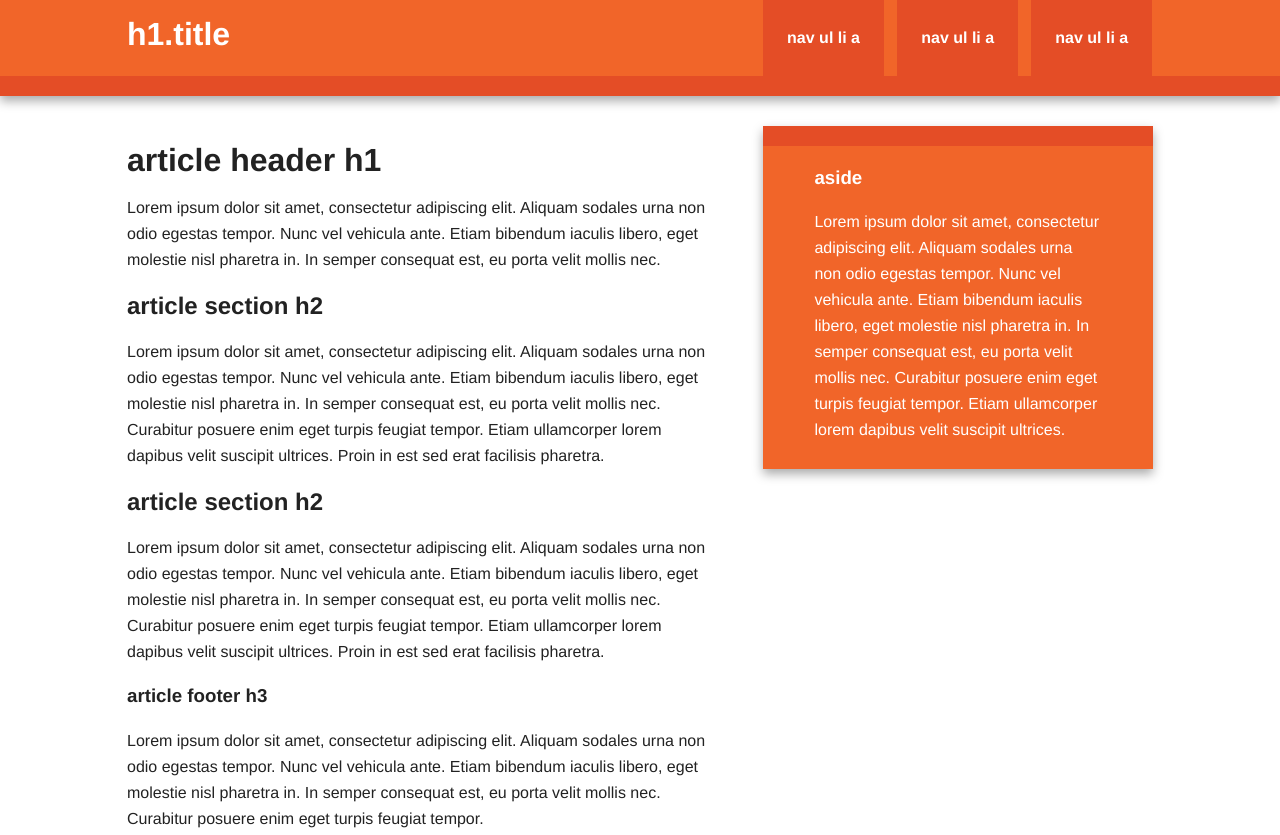
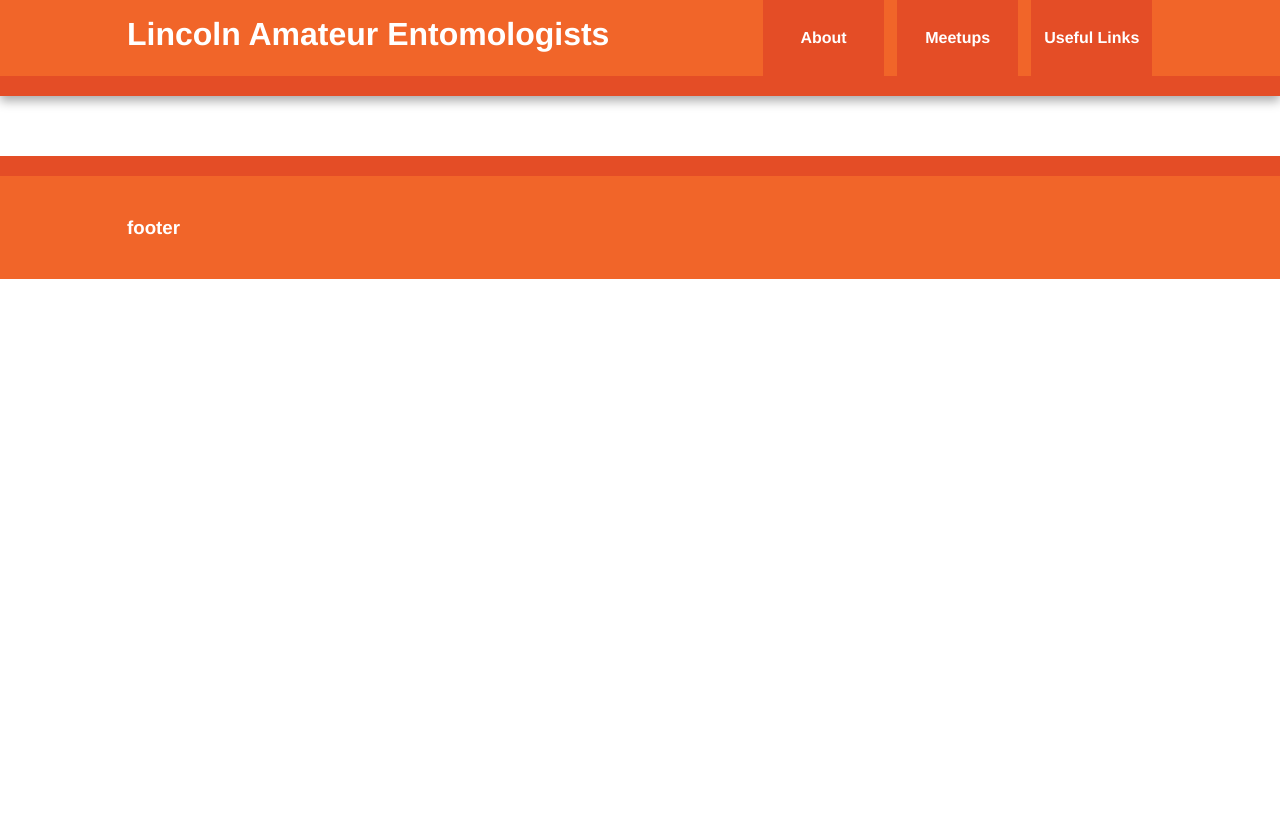
Before and after one commit to carriebeth26/LAE, a plain HTML site: page index.html in a window 1280 px wide. Shown: the top 835 px of the page. After the commit the page ends 800 px from the top, so only its background shows below. Drawn offline with nearby package versions, Linux system fonts and the light colour scheme.

Commit message:
Removed homepage items

```diff
--- a/index.html
+++ b/index.html
@@ -23,12 +23,12 @@
 
         <div class="header-container">
             <header class="wrapper clearfix">
-                <h1 class="title">h1.title</h1>
+                <h1 class="title">Lincoln Amateur Entomologists</h1>
                 <nav>
                     <ul>
-                        <li><a href="#">nav ul li a</a></li>
-                        <li><a href="#">nav ul li a</a></li>
-                        <li><a href="#">nav ul li a</a></li>
+                        <li><a href="#">About</a></li>
+                        <li><a href="#">Meetups</a></li>
+                        <li><a href="#">Useful Links</a></li>
                     </ul>
                 </nav>
             </header>
@@ -36,30 +36,6 @@
 
         <div class="main-container">
             <div class="main wrapper clearfix">
-
-                <article>
-                    <header>
-                        <h1>article header h1</h1>
-                        <p>Lorem ipsum dolor sit amet, consectetur adipiscing elit. Aliquam sodales urna non odio egestas tempor. Nunc vel vehicula ante. Etiam bibendum iaculis libero, eget molestie nisl pharetra in. In semper consequat est, eu porta velit mollis nec.</p>
-                    </header>
-                    <section>
-                        <h2>article section h2</h2>
-                        <p>Lorem ipsum dolor sit amet, consectetur adipiscing elit. Aliquam sodales urna non odio egestas tempor. Nunc vel vehicula ante. Etiam bibendum iaculis libero, eget molestie nisl pharetra in. In semper consequat est, eu porta velit mollis nec. Curabitur posuere enim eget turpis feugiat tempor. Etiam ullamcorper lorem dapibus velit suscipit ultrices. Proin in est sed erat facilisis pharetra.</p>
-                    </section>
-                    <section>
-                        <h2>article section h2</h2>
-                        <p>Lorem ipsum dolor sit amet, consectetur adipiscing elit. Aliquam sodales urna non odio egestas tempor. Nunc vel vehicula ante. Etiam bibendum iaculis libero, eget molestie nisl pharetra in. In semper consequat est, eu porta velit mollis nec. Curabitur posuere enim eget turpis feugiat tempor. Etiam ullamcorper lorem dapibus velit suscipit ultrices. Proin in est sed erat facilisis pharetra.</p>
-                    </section>
-                    <footer>
-                        <h3>article footer h3</h3>
-                        <p>Lorem ipsum dolor sit amet, consectetur adipiscing elit. Aliquam sodales urna non odio egestas tempor. Nunc vel vehicula ante. Etiam bibendum iaculis libero, eget molestie nisl pharetra in. In semper consequat est, eu porta velit mollis nec. Curabitur posuere enim eget turpis feugiat tempor.</p>
-                    </footer>
-                </article>
-
-                <aside>
-                    <h3>aside</h3>
-                    <p>Lorem ipsum dolor sit amet, consectetur adipiscing elit. Aliquam sodales urna non odio egestas tempor. Nunc vel vehicula ante. Etiam bibendum iaculis libero, eget molestie nisl pharetra in. In semper consequat est, eu porta velit mollis nec. Curabitur posuere enim eget turpis feugiat tempor. Etiam ullamcorper lorem dapibus velit suscipit ultrices.</p>
-                </aside>
 
             </div> <!-- #main -->
         </div> <!-- #main-container -->
```
